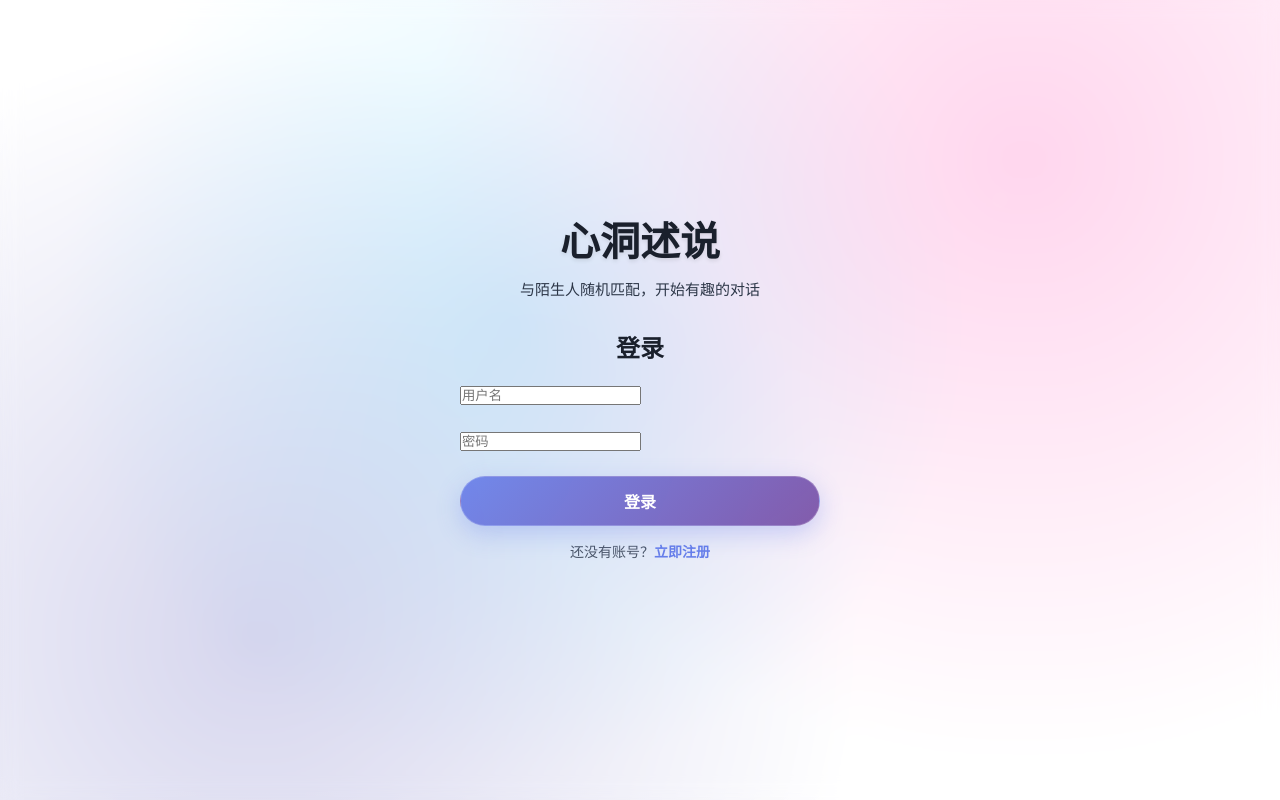
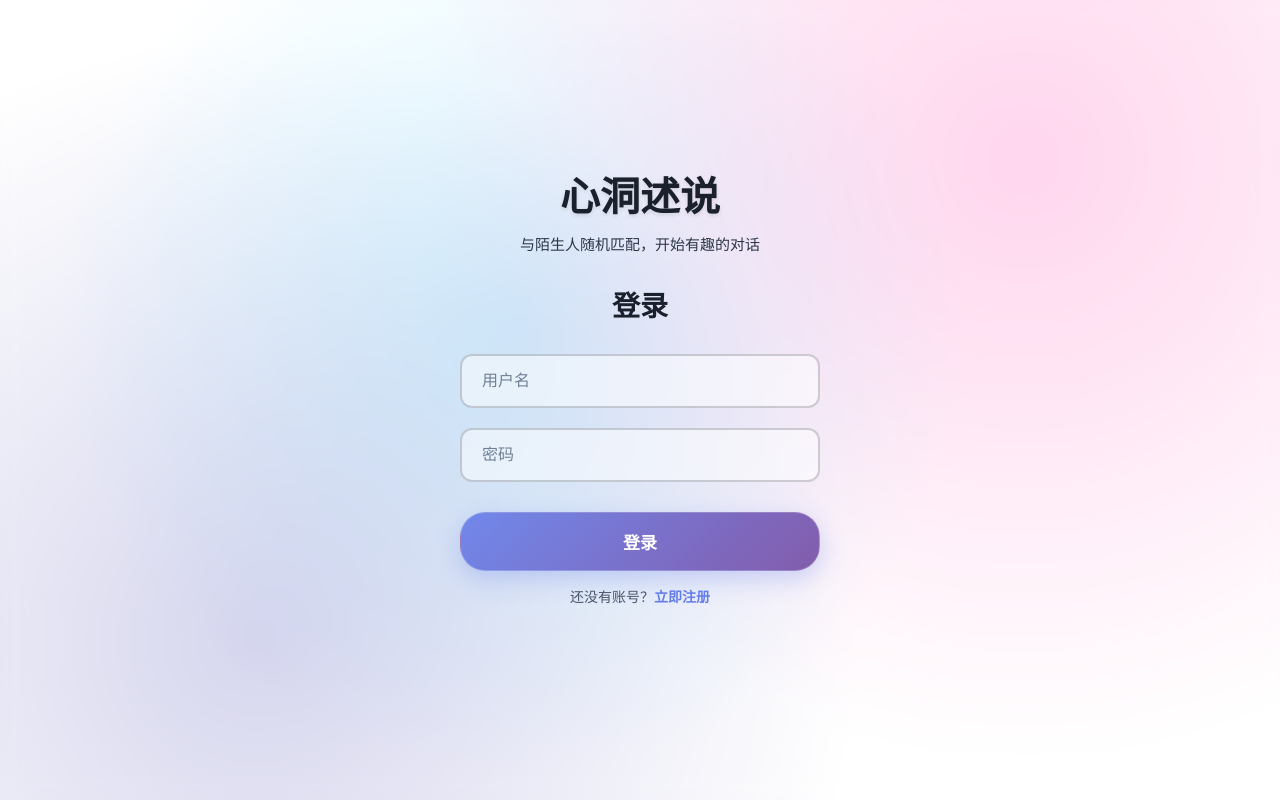
Before and after one commit to jijijituan-bot/XY-web, a website: page public/index.html in a window 1280 px wide. Drawn offline with nearby package versions, Linux system fonts and the light colour scheme; no server answers.

Commit message:
优化注册页面输入框样式：增加高度、圆角和交互效果

```diff
--- a/public/style.css
+++ b/public/style.css
@@ -698,8 +698,57 @@ p {
 
 .auth-form h2 {
     text-align: center;
+    margin-bottom: 30px;
+    color: #1a202c;
+    font-size: 28px;
+    font-weight: 600;
+}
+
+/* 认证表单输入框样式 */
+.auth-form input[type="text"],
+.auth-form input[type="password"] {
+    width: 100%;
+    padding: 16px 20px;
+    border: 2px solid rgba(26, 32, 44, 0.2);
+    border-radius: 12px;
+    font-size: 16px;
+    outline: none;
+    transition: all 0.3s ease;
+    background: rgba(255, 255, 255, 0.5);
+    backdrop-filter: blur(10px);
+    color: #1a202c;
+    font-weight: 500;
+    box-sizing: border-box;
+}
+
+.auth-form input[type="text"]::placeholder,
+.auth-form input[type="password"]::placeholder {
+    color: #718096;
+    font-weight: 400;
+}
+
+.auth-form input[type="text"]:focus,
+.auth-form input[type="password"]:focus {
+    border-color: rgba(102, 126, 234, 0.8);
+    box-shadow: 0 0 0 4px rgba(102, 126, 234, 0.1);
+    background: rgba(255, 255, 255, 0.7);
+    transform: translateY(-1px);
+}
+
+.auth-form input[type="text"]:hover,
+.auth-form input[type="password"]:hover {
+    border-color: rgba(26, 32, 44, 0.3);
+    background: rgba(255, 255, 255, 0.6);
+}
+
+.auth-form .form-group {
     margin-bottom: 20px;
-    color: #1a202c;
+}
+
+.auth-form .btn-primary {
+    margin-top: 10px;
+    padding: 16px 30px;
+    font-size: 17px;
 }
 
 .switch-form {
```
